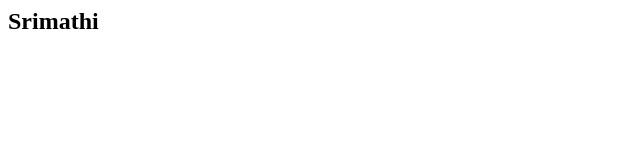
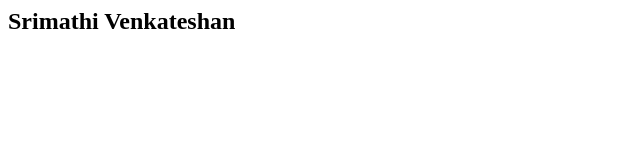
Before and after one commit to Neelarathnam/neelarathnam, a plain HTML site: page index2.html in a window 1280 px wide. Shown: the whole page, without its empty margins (0-640 px from the left). Drawn offline with Linux system fonts and the light colour scheme.

Commit message:
Update index2.html

```diff
--- a/index2.html
+++ b/index2.html
@@ -3,6 +3,6 @@
     <title>name</title>
   </head>
   <body>
-    <h2>Srimathi</h2>
+    <h2>Srimathi Venkateshan</h2>
   </body>
 </html>
```
